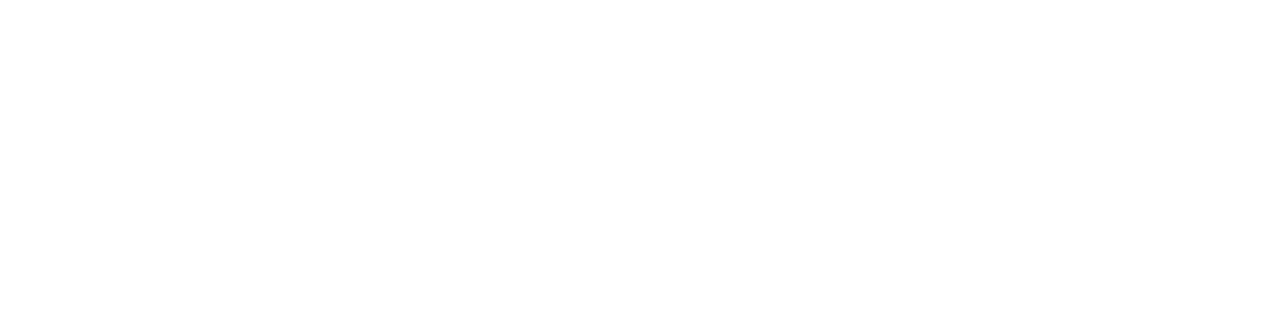
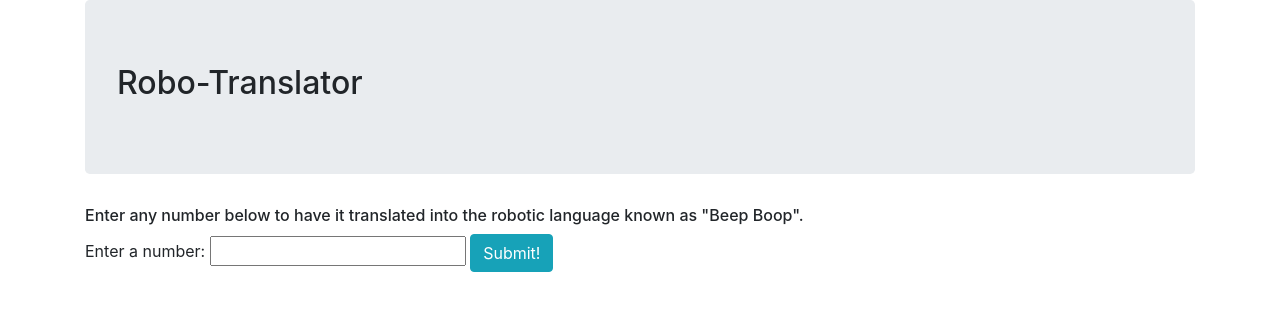
Before and after one commit to drewtucker/beep-boop, a plain HTML site: page index.html in a window 1280 px wide. Drawn offline with Linux system fonts and the light colour scheme.

Commit message:
Add form for user input with submit button.

```diff
--- a/index.html
+++ b/index.html
@@ -9,6 +9,19 @@
     <title>Robo-Translate</title>
   </head>
   <body>
+    <div class="container">
+      <div class="jumbotron">
+        <h2>Robo-Translator</h2>
 
+      </div>
+      <h6>Enter any number below to have it translated into the robotic language known as "Beep Boop".</h6>
+      <form id="userNumber">
+        <label for="userInput">Enter a number:</label>
+        <input id="userInput" type="text">
+
+        <button type="submit" class="btn btn-info">Submit!</button>
+      </form>
+
+    </div>
   </body>
 </html>
```
